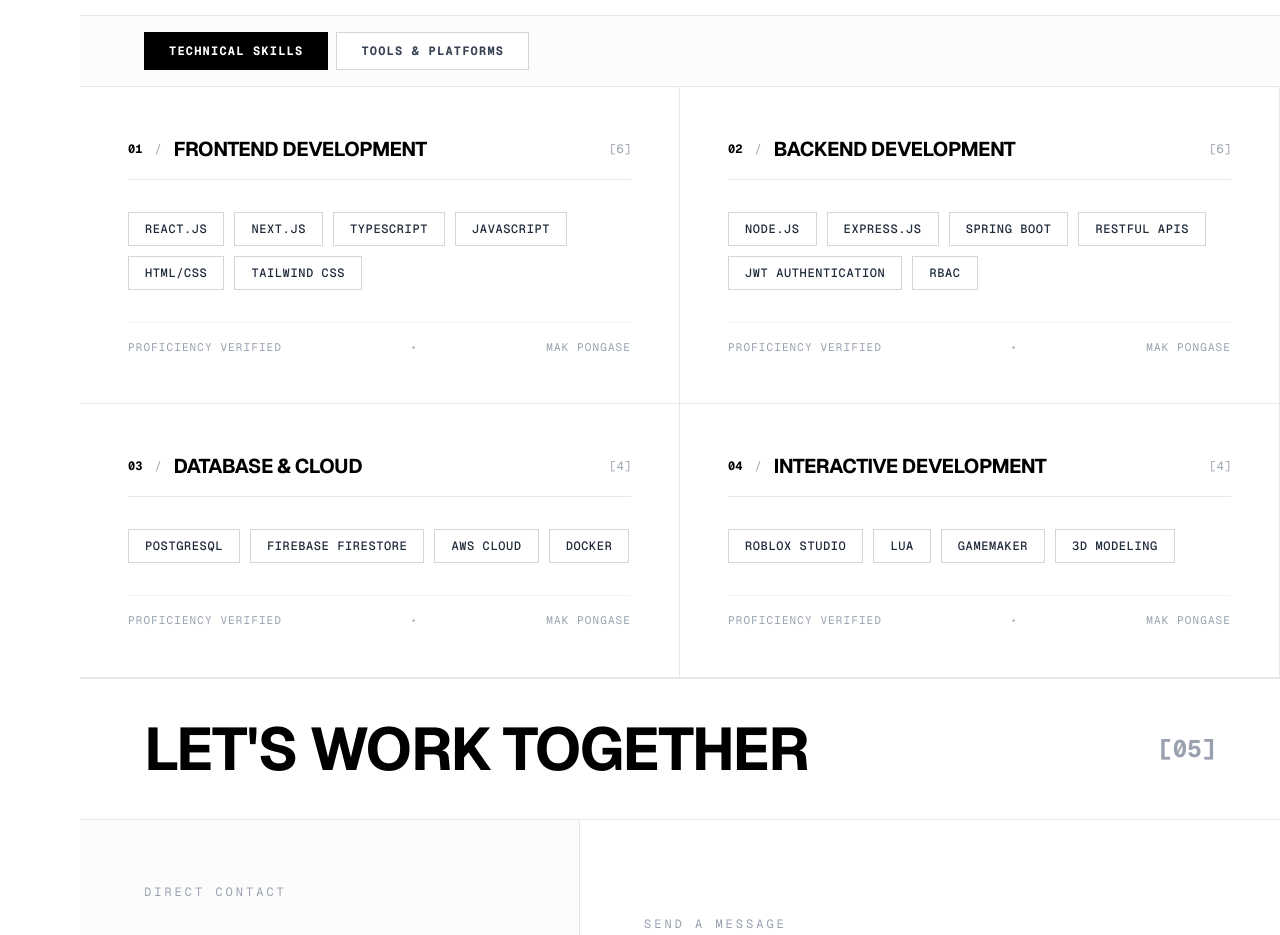
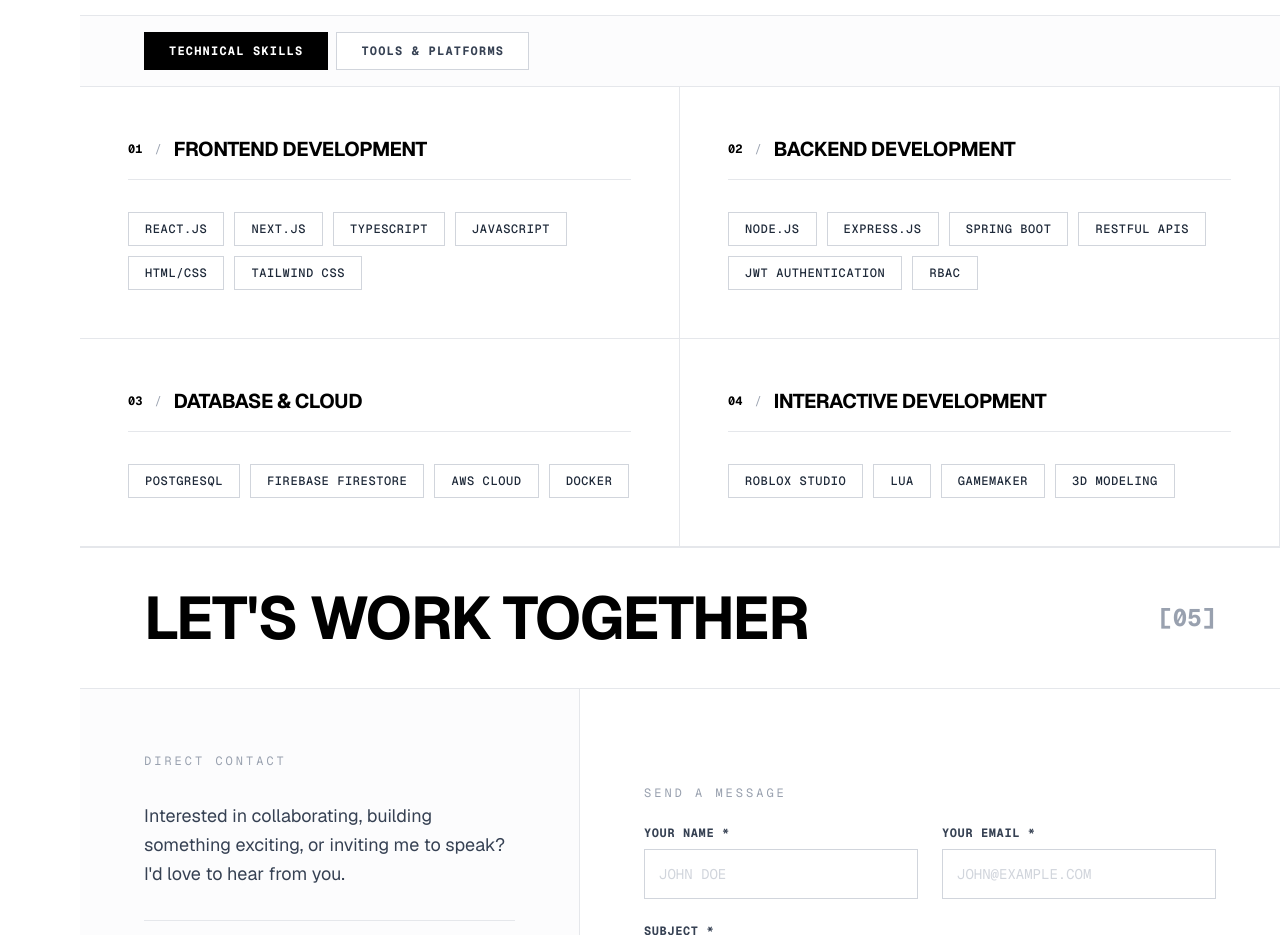
Before and after one commit to MakPongase/makportfolio, a Next.js app: page / in a window 1280 px wide. Shown: the part 8520-9455 px from the top of the page. Built offline with nearby package versions, Linux system fonts and the light colour scheme.

Commit message:
refactor: remove repeating 'PROFICIENCY VERIFIED • MAK PONGASE' card footers and item counts from Skills section

```diff
--- a/app/components/Skills.tsx
+++ b/app/components/Skills.tsx
@@ -121,8 +121,7 @@
           >
             <div className="space-y-6">
               {/* Category Header */}
-              <div className="flex items-center justify-between border-b border-gray-200 pb-4">
-                <div className="flex items-center gap-3">
+              <div className="flex items-center gap-3 border-b border-gray-200 pb-4">
                 <span className="text-xs font-mono font-bold text-black">
                   {String(index + 1).padStart(2, "0")}
                 </span>
@@ -130,10 +129,6 @@
                 <h3 className="text-lg sm:text-xl font-bold tracking-tight text-black uppercase">
                   {category}
                 </h3>
-                </div>
-                <span className="text-xs font-mono text-gray-400">
-                  [{items.length}]
-                </span>
               </div>
 
               {/* Skill Tags */}
@@ -148,13 +143,6 @@
                 ))}
               </div>
             </div>
-
-            {/* Cell Footer */}
-            <div className="pt-4 border-t border-gray-100 flex items-center justify-between text-[11px] font-mono text-gray-400 uppercase tracking-widest">
-              <span>PROFICIENCY VERIFIED</span>
-              <span>•</span>
-              <span>MAK PONGASE</span>
-            </div>
           </div>
         ))}
       </div>
```
Lines whose indentation alone changed are shown as unchanged.
